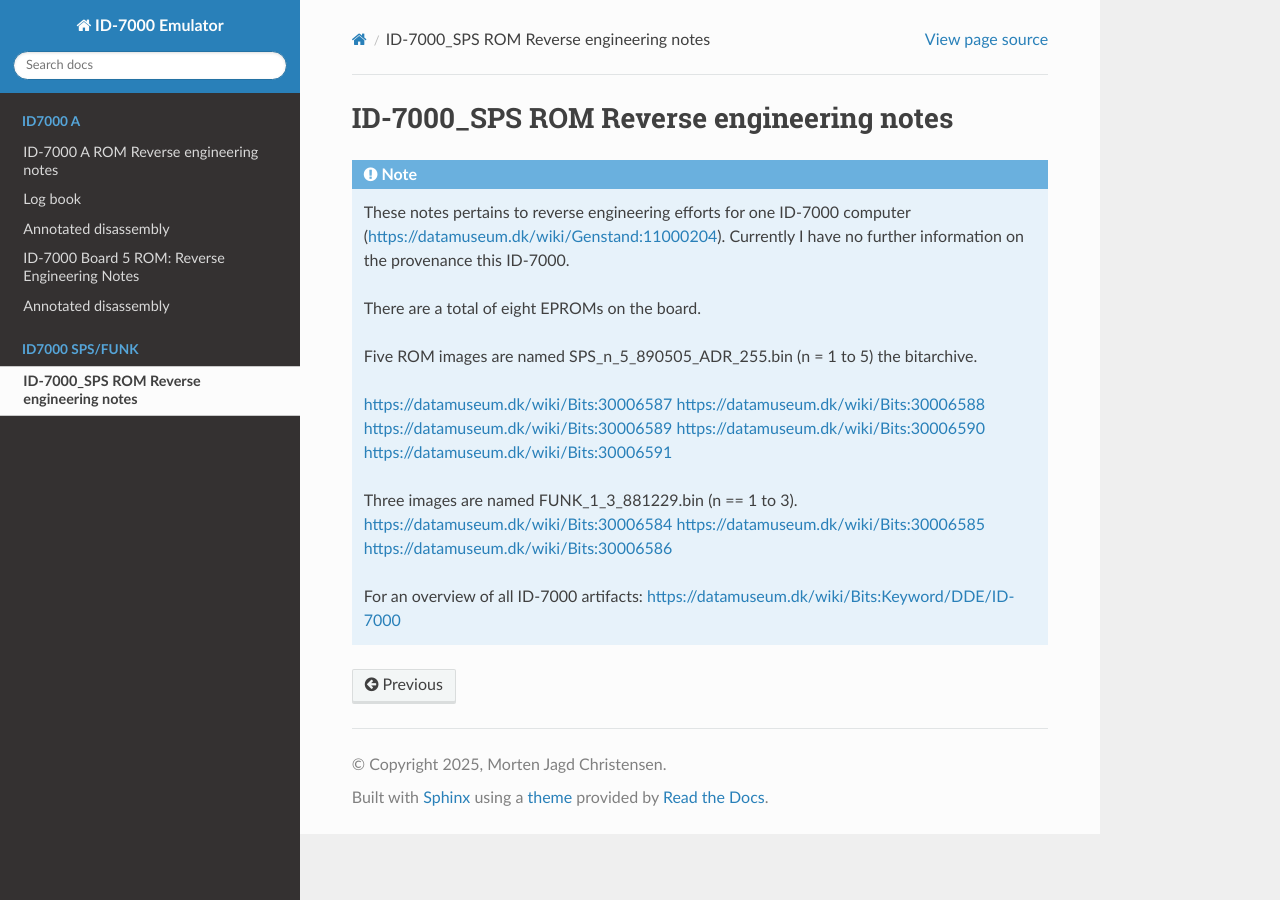
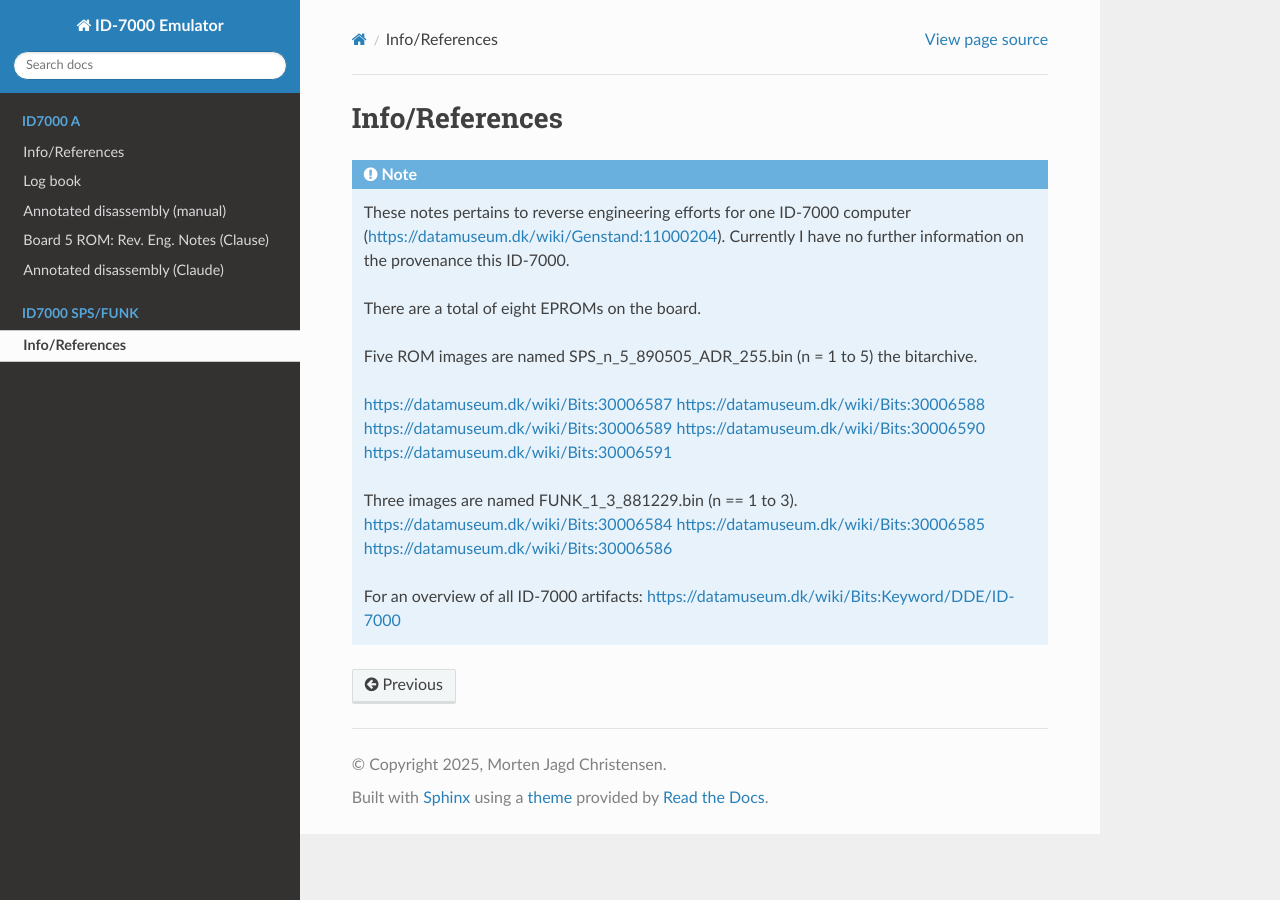
Before and after one commit to Datamuseum-DK/ID-7000-Emulator, a Sphinx documentation site: the page built from docs/source/id7000_sps/info.rst, in a window 1280 px wide. Built offline with Sphinx 7.4.7 and the Read the Docs theme 3.1.0, drawn with Linux system fonts in a browser that asks for light colours.

Commit message:
better headlines

```diff
--- a/docs/source/id7000_a/annotate.rst
+++ b/docs/source/id7000_a/annotate.rst
@@ -1,6 +1,6 @@
 
-Annotated disassembly
-=====================
+Annotated disassembly (manual)
+==============================
 
 From **disassembly.py -a** on 2025 10 15
 
--- a/docs/source/id7000_a/claude_id7000_rom.rst
+++ b/docs/source/id7000_a/claude_id7000_rom.rst
@@ -1,6 +1,6 @@
 
-Annotated disassembly
-=====================
+Annotated disassembly (Claude)
+==============================
 
 From a Claude session on 2025 10 19
 
--- a/docs/source/id7000_a/claude_reveng.rst
+++ b/docs/source/id7000_a/claude_reveng.rst
@@ -1,6 +1,6 @@
-=====================================================
-ID-7000 Board 5 ROM: Reverse Engineering Notes
-=====================================================
+=====================================
+Board 5 ROM: Rev. Eng. Notes (Clause)
+=====================================
 
 .. note::
 
--- a/docs/source/id7000_a/info.rst
+++ b/docs/source/id7000_a/info.rst
@@ -1,6 +1,6 @@
-=======================================
-ID-7000 A ROM Reverse engineering notes
-=======================================
+===============
+Info/References
+===============
 
 .. note::
 
--- a/docs/source/id7000_sps/info.rst
+++ b/docs/source/id7000_sps/info.rst
@@ -1,6 +1,6 @@
-=========================================
-ID-7000_SPS ROM Reverse engineering notes
-=========================================
+===============
+Info/References
+===============
 
 .. note::
 
```
